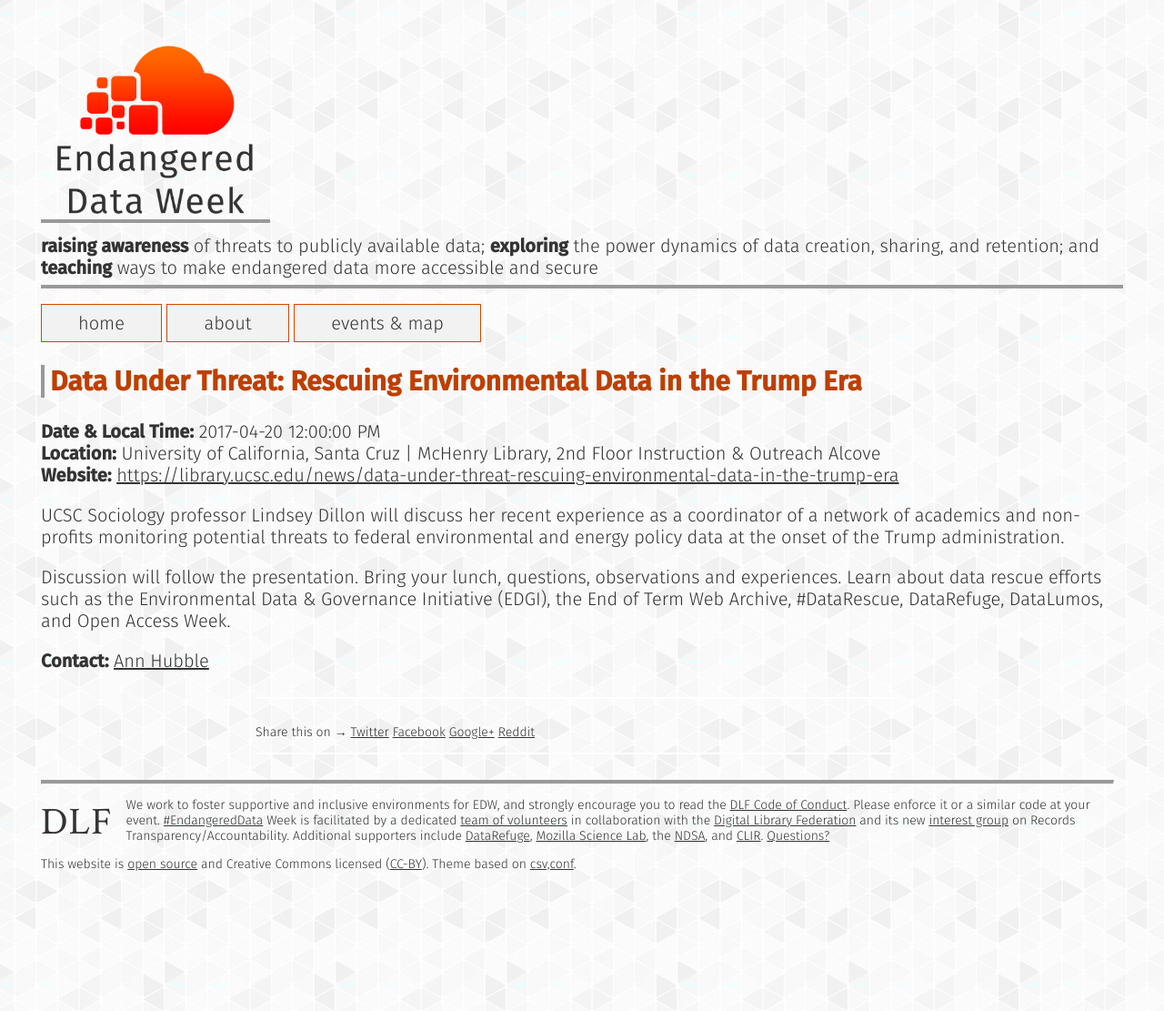
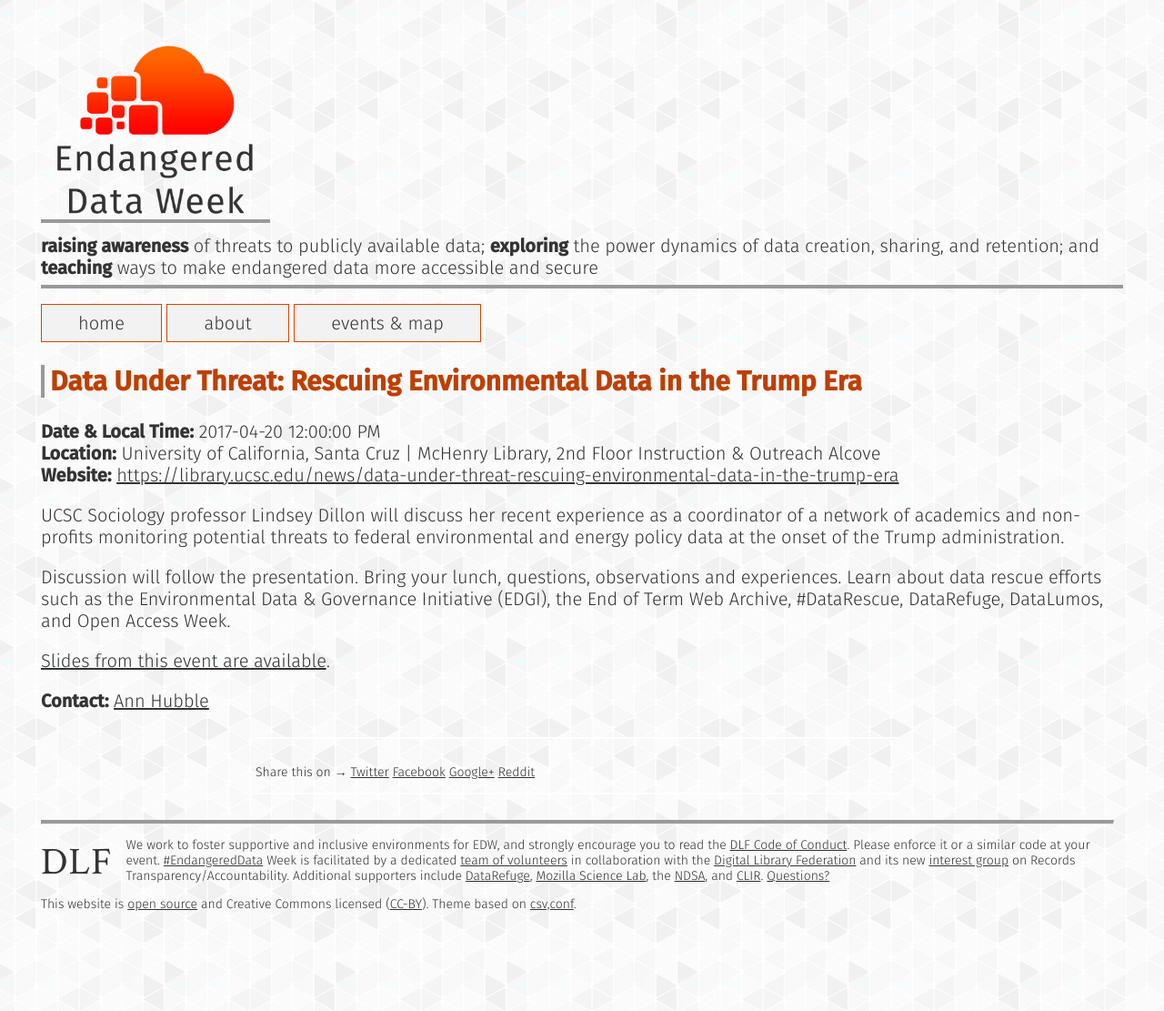
Before and after one commit to endangereddataweek/endangereddataweek.org, a Jekyll site: the page built from _events/2017-04-20-data-under-threat-rescuing-environmental-data-in-the-trump-era.md, in a window 1280 px wide. Shown: the whole page at 91% size. Built offline with Jekyll 4.4.1, drawn with Linux system fonts in a browser that asks for light colours; nearby versions of some CDN libraries; a style sheet for code colours, icons or effects is not loaded.

Commit message:
Added slides from UCSC event

```diff
--- a/_events/2017-04-20-data-under-threat-rescuing-environmental-data-in-the-trump-era.md
+++ b/_events/2017-04-20-data-under-threat-rescuing-environmental-data-in-the-trump-era.md
@@ -20,3 +20,5 @@
 UCSC Sociology professor Lindsey Dillon will discuss her recent experience as a coordinator of a network of academics and non-profits monitoring potential threats to federal environmental and energy policy data at the onset of the Trump administration.
 
 Discussion will follow the presentation. Bring your lunch, questions, observations and experiences. Learn about data rescue efforts such as the Environmental Data & Governance Initiative (EDGI), the End of Term Web Archive, #DataRescue, DataRefuge, DataLumos, and Open Access Week.
+
+[Slides from this event are available](https://github.com/endangereddataweek/resources/blob/master/slide-decks/EnvironmentalDataActivismUnderTheTrumpAdministration-UCSC.pptx).
```
